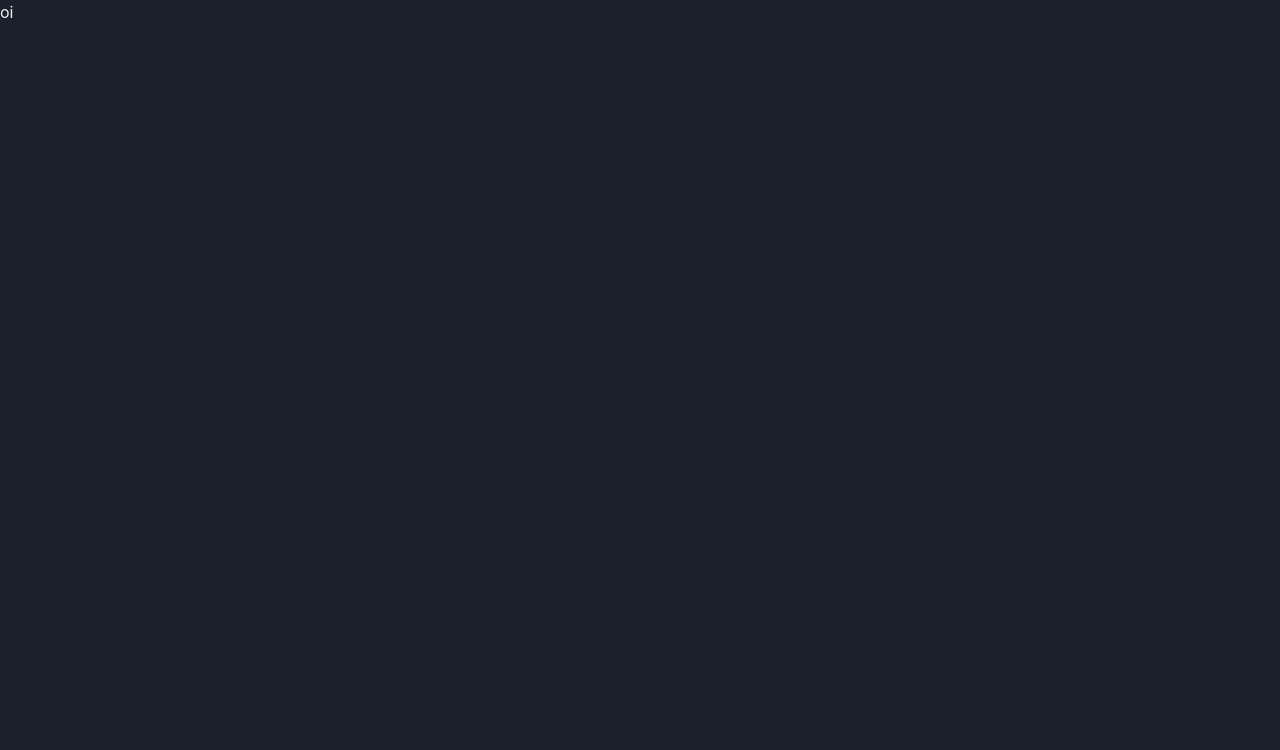
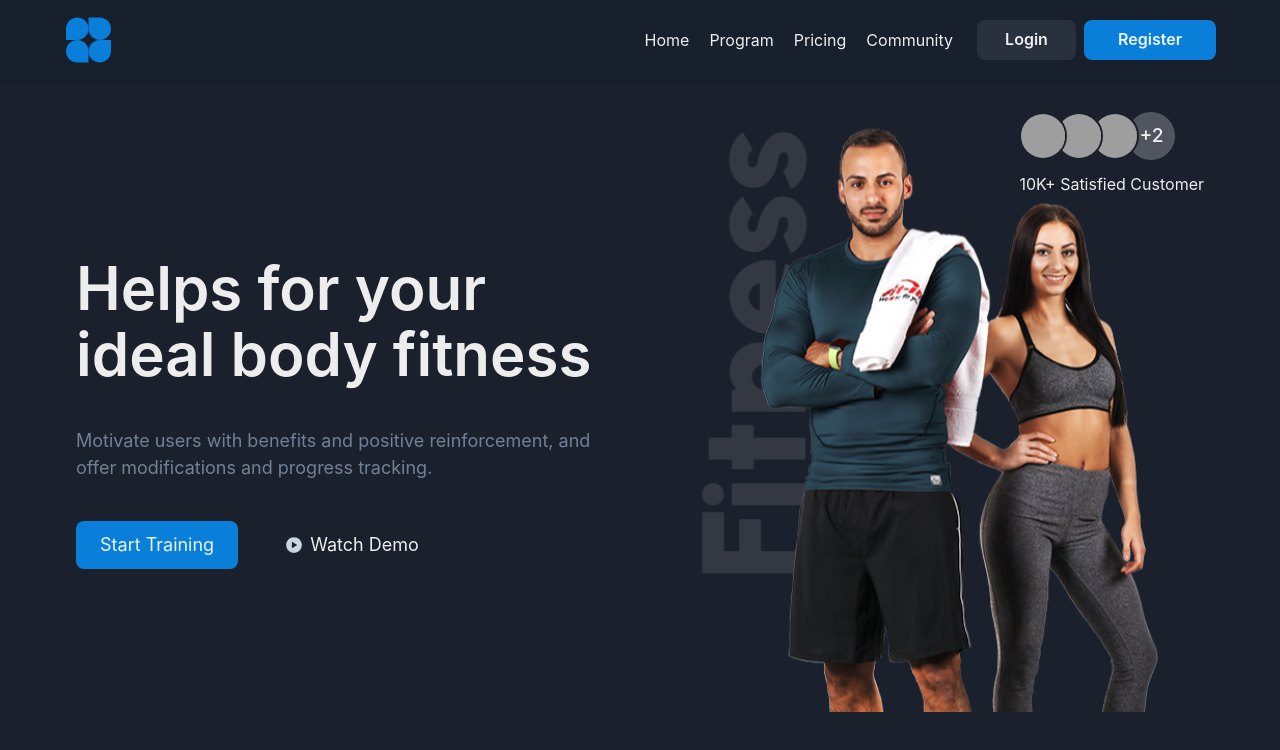
Before and after one commit to KayoRonald/gym-center, a React (Vite) app: page / in a window 1280 px wide. Shown: the top 750 px of the page. Built offline with nearby package versions, Linux system fonts and the light colour scheme; grey boxes are pictures that could not be loaded.

Commit message:
feat: Add header component and update home page layout

```diff
--- a/index.html
+++ b/index.html
@@ -2,7 +2,7 @@
 <html lang="en">
   <head>
     <meta charset="UTF-8" />
-    <link rel="icon" type="image/svg+xml" href="/vite.svg" />
+    <link rel="icon" type="image/svg+xml" href="/logo.svg" />
     <meta name="viewport" content="width=device-width, initial-scale=1.0" />
     <title>Gym Center</title>
   </head>
--- /dev/null
+++ b/src/layout/header/index.tsx
@@ -0,0 +1,145 @@
+import React from "react";
+import {
+  chakra,
+  Flex,
+  HStack,
+  VisuallyHidden,
+  useColorModeValue,
+  ButtonGroup,
+  Button,
+  Image,
+  Box,
+  Link,
+  CloseButton,
+  IconButton,
+  VStack,
+  useDisclosure,
+} from "@chakra-ui/react";
+import { Link as ReactLink } from "react-router-dom";
+import { AiOutlineMenu } from "react-icons/ai";
+
+type HeaderProps = {
+  children: React.ReactNode;
+};
+
+const Header = ({ children }: HeaderProps) => (
+  <chakra.header
+    shadow="md"
+    transition="all 0.5s ease-in-out"
+    pos="fixed"
+    top="0"
+    zIndex="modal"
+    w="full"
+    px={{ base: 2, sm: 4 }}
+    py={4}
+    mb={10}
+    css={{
+      backdropFilter: "saturate(180%) blur(5px)",
+      backgroundColor: useColorModeValue(
+        "rgba(255, 255, 255, 0.8)",
+        "rgba(26, 32, 44, 0.8)"
+      ),
+    }}
+  >
+    {children}
+  </chakra.header>
+);
+
+export default function NavHero() {
+  const mobileNav = useDisclosure();
+
+  return (
+    <>
+      <Header>
+        <Flex
+          alignItems="center"
+          justifyContent="space-between"
+          mx="auto"
+          as="nav"
+          maxW={"6xl"}
+        >
+          <Flex>
+            <VisuallyHidden>Logo</VisuallyHidden>
+            <Box as={ReactLink} to="/">
+              <Image src="/logo.svg" alt="Logo Gym Center" maxW={"10rem"} />
+            </Box>
+          </Flex>
+          <HStack display="flex" alignItems="center" spacing={1}>
+            {/* <DesktopNav /> */}
+            <HStack
+              spacing={5}
+              mr={5}
+              color="brand.500"
+              display={{ base: "none", md: "inline-flex" }}
+            >
+              <Link as={ReactLink} to={"/"}>
+                Home
+              </Link>
+              <Link as={ReactLink} to="/">
+                Program
+              </Link>
+              <Link as={ReactLink} to="/">
+                Pricing
+              </Link>
+              <Link as={ReactLink} to="/">
+                Community
+              </Link>
+            </HStack>
+            <ButtonGroup>
+              <Button w={99}>Login</Button>
+              <Button w={132} bg="primary.100">
+                Register
+              </Button>
+            </ButtonGroup>
+            {/* <MobileNav /> */}
+            <Box display={{ base: "inline-flex", md: "none" }}>
+              <IconButton
+                display={{ base: "flex", md: "none" }}
+                aria-label="Open menu"
+                fontSize="20px"
+                boxShadow={"none"}
+                bg={useColorModeValue("gray.50", "#464460")}
+                _hover={{ bg: useColorModeValue("gray.50", "#464460") }}
+                color={useColorModeValue("gray.800", "white")}
+                onClick={mobileNav.onOpen}
+                icon={<AiOutlineMenu />}
+              />
+              <VStack
+                pos="absolute"
+                top={0}
+                left={0}
+                right={0}
+                display={mobileNav.isOpen ? "flex" : "none"}
+                flexDirection="column"
+                p={2}
+                pb={4}
+                m={2}
+                bg={useColorModeValue("white", "#1a202cd1")}
+                spacing={3}
+                rounded="sm"
+                shadow="sm"
+              >
+                <CloseButton
+                  aria-label="Close menu"
+                  onClick={mobileNav.onClose}
+                />
+                <Link as={ReactLink} to={"/"}>
+                  Home
+                </Link>
+                <Link as={ReactLink} to="/">
+                  Program
+                </Link>
+                <Link as={ReactLink} to="/">
+                  Pricing
+                </Link>
+                <Link as={ReactLink} to="/">
+                  Community
+                </Link>
+              </VStack>
+            </Box>
+          </HStack>
+        </Flex>
+      </Header>
+    </>
+  );
+}
--- a/src/layout/index.tsx
+++ b/src/layout/index.tsx
@@ -1,10 +1,11 @@
 import React from "react";
 import { Outlet } from "react-router-dom";
+import NavHero from "./header";
 
 export function Layout() {
   return (
     <React.Fragment>
-      {/* <NavHero /> */}
+      <NavHero />
       <Outlet />
       {/* <Footer /> */}
     </React.Fragment>
--- a/src/pages/home/index.tsx
+++ b/src/pages/home/index.tsx
@@ -1,10 +1,124 @@
+import {
+  Avatar,
+  AvatarGroup,
+  Box,
+  Button,
+  Container,
+  createIcon,
+  Flex,
+  Heading,
+  chakra,
+  Image,
+  Stack,
+  Text,
+} from "@chakra-ui/react";
 import { Helmet } from "react-helmet-async";
+
+const PlayIcon = createIcon({
+  displayName: "PlayIcon",
+  viewBox: "0 0 58 58",
+  d: "M28.9999 0.562988C13.3196 0.562988 0.562378 13.3202 0.562378 29.0005C0.562378 44.6808 13.3196 57.438 28.9999 57.438C44.6801 57.438 57.4374 44.6808 57.4374 29.0005C57.4374 13.3202 44.6801 0.562988 28.9999 0.562988ZM39.2223 30.272L23.5749 39.7247C23.3506 39.8591 23.0946 39.9314 22.8332 39.9342C22.5717 39.9369 22.3142 39.8701 22.0871 39.7406C21.86 39.611 21.6715 39.4234 21.5408 39.1969C21.4102 38.9705 21.3421 38.7133 21.3436 38.4519V19.5491C21.3421 19.2877 21.4102 19.0305 21.5408 18.8041C21.6715 18.5776 21.86 18.3899 22.0871 18.2604C22.3142 18.1308 22.5717 18.064 22.8332 18.0668C23.0946 18.0696 23.3506 18.1419 23.5749 18.2763L39.2223 27.729C39.4404 27.8619 39.6207 28.0486 39.7458 28.2713C39.8709 28.494 39.9366 28.7451 39.9366 29.0005C39.9366 29.2559 39.8709 29.507 39.7458 29.7297C39.6207 29.9523 39.4404 30.1391 39.2223 30.272Z",
+});
 
 export default function Home() {
   return (
     <>
       <Helmet title="Home" />
-      oi
+      <Container maxW="6xl" px={{ base: 6, md: 3 }}>
+        <Stack
+          align={"center"}
+          spacing={{ base: 8, md: 10 }}
+          py={{ base: 20, md: 28 }}
+          direction={{ base: "column", md: "row" }}
+        >
+          <Stack flex={1} spacing={{ base: 5, md: 10 }}>
+            <Heading
+              lineHeight={1.1}
+              fontWeight={600}
+              fontSize={{ base: "3xl", sm: "4xl", lg: "6xl" }}
+            >
+              <Text>Helps for your ideal body fitness</Text>
+            </Heading>
+            <Text color={"gray.500"} fontSize={"18px"}>
+              Motivate users with benefits and positive reinforcement, and offer
+              modifications and progress tracking.
+            </Text>
+            <Stack
+              spacing={{ base: 4, sm: 6 }}
+              direction={{ base: "column", sm: "row" }}
+            >
+              <Button
+                rounded={"md"}
+                size={"lg"}
+                fontWeight={"normal"}
+                px={6}
+                bg={"primary.100"}
+                _hover={{ bg: "primary.100" }}
+              >
+                Start Training
+              </Button>
+              <Button
+                rounded={"full"}
+                size={"lg"}
+                fontWeight={"normal"}
+                px={6}
+                leftIcon={<PlayIcon h={4} w={4} color={"gray.300"} />}
+                bg={"transparent"}
+              >
+                Watch Demo
+              </Button>
+            </Stack>
+          </Stack>
+          <Flex
+            flex={1}
+            justify={"center"}
+            align={"center"}
+            position={"relative"}
+            w={"full"}
+          >
+            <Box position={"absolute"} top={0} right={0} mb={3}>
+              <AvatarGroup size="md" max={3} mb={3}>
+                <Avatar
+                  name="Ryan Florence"
+                  src="https://bit.ly/ryan-florence"
+                />
+                <Avatar
+                  name="Segun Adebayo"
+                  src="https://bit.ly/sage-adebayo"
+                />
+                <Avatar name="Kent Dodds" src="https://bit.ly/kent-c-dodds" />
+                <Avatar
+                  name="Prosper Otemuyiwa"
+                  src="https://bit.ly/prosper-baba"
+                />
+                <Avatar
+                  name="Christian Nwamba"
+                  src="https://bit.ly/code-beast"
+                />
+              </AvatarGroup>
+              <chakra.span display={{ base: "none", sm: "inline-block" }}>
+                10K+ Satisfied Customer
+              </chakra.span>
+            </Box>
+            <Box
+              height={"600px"}
+              rounded={"2xl"}
+              width={"full"}
+              overflow={"hidden"}
+              justifyContent={"center"}
+            >
+              <Image
+                alt={"Hero Image"}
+                fit={"cover"}
+                align={"top"}
+                w={"100%"}
+                h={"100%"}
+                src={"/gym.png"}
+              />
+            </Box>
+          </Flex>
+        </Stack>
+      </Container>
     </>
   );
 }
```
Also changed, not shown: public/gym.png (added), public/logo.svg (added).
